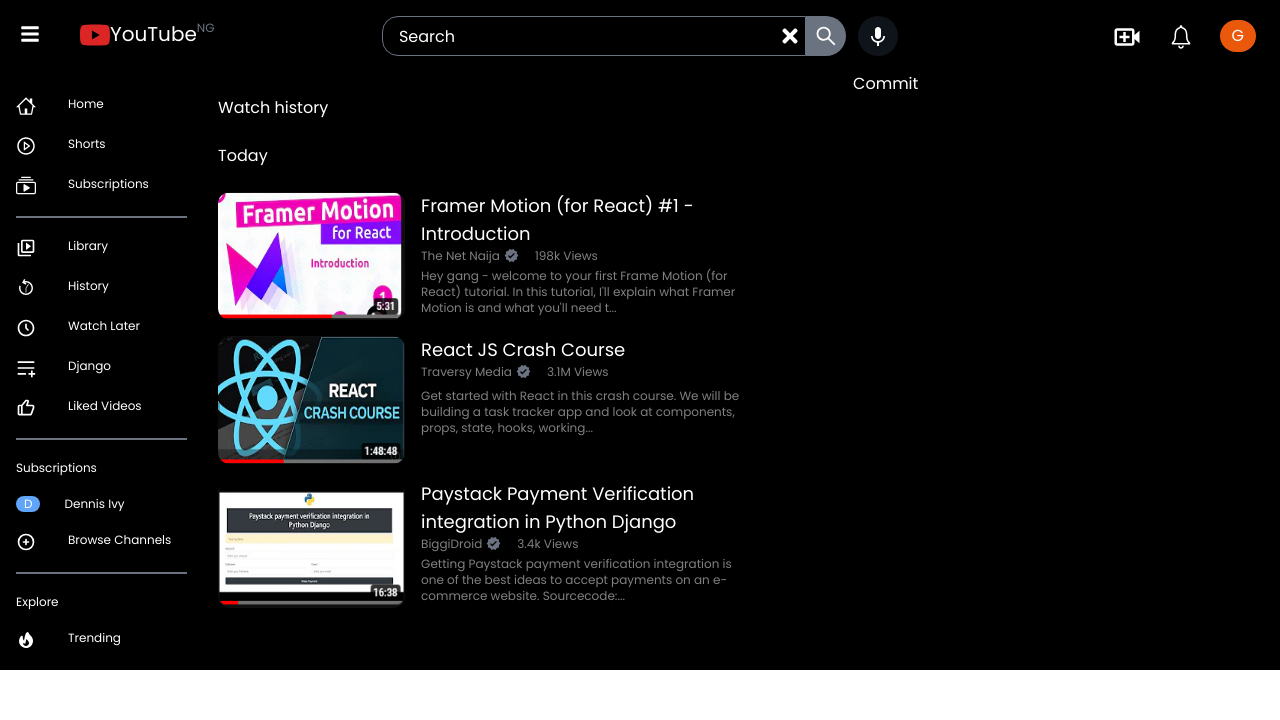
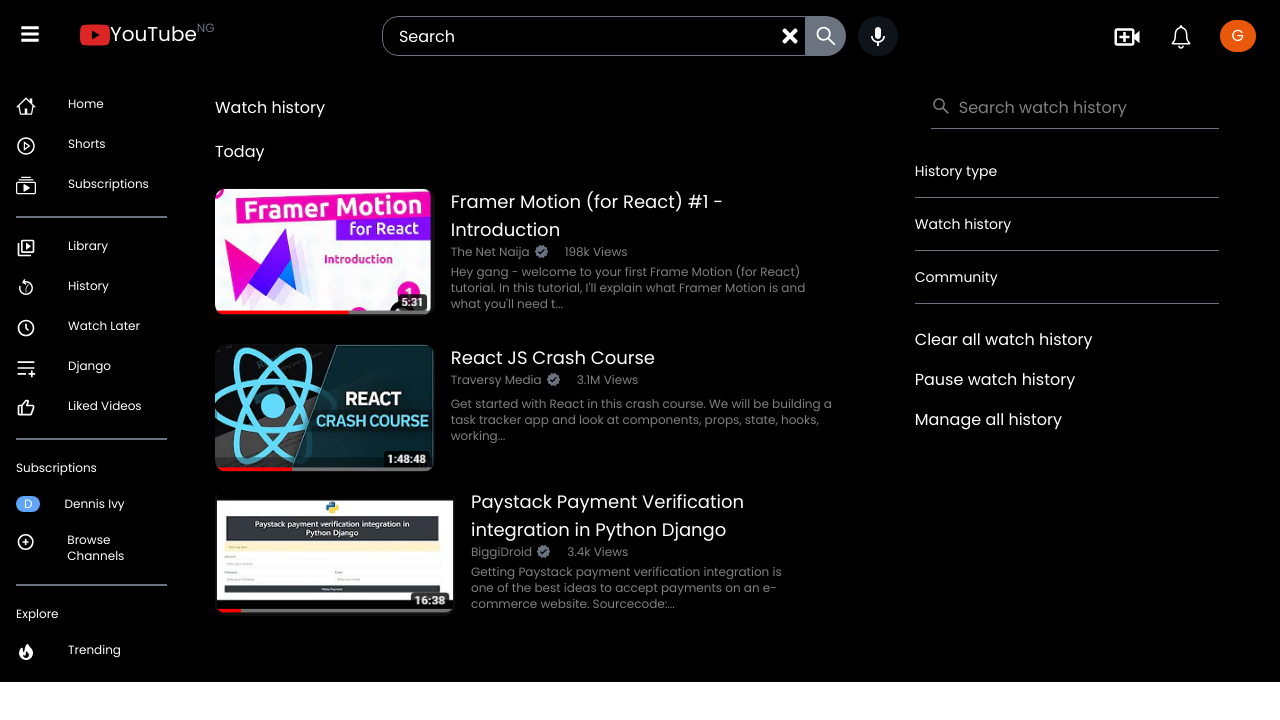
Before and after one commit to belemaaa/grid, a React (Create React App) app: page / in a window 1280 px wide. Shown: the top 720 px of the page. Built offline with nearby package versions, Linux system fonts and the light colour scheme.

Commit message:
commiting changes

```diff
--- a/src/components/Column1.jsx
+++ b/src/components/Column1.jsx
@@ -12,7 +12,7 @@
 
 const Column1 = () => {
   return (
-    <div className='flex items-start justify-start w-60 bg-black flex-row'>
+    <div className='flex items-start justify-start w-60 bg-black'>
       <div className='mt-6 text-white text-xs'>
         <div className='mb-5 flex flex-row'>
           <GoHome size={20} className='ml-4 mr-8'/>
--- a/src/components/Column2.jsx
+++ b/src/components/Column2.jsx
@@ -6,9 +6,9 @@
 
 const Column2 = () => {
   return (
-    <div className='flex w-1/2 bg-black flex-row'>
-      <div className='text-white ml-4'>
-        <div className='mt-6 mb-6'>
+    <div className='flex w-3/4 bg-black flex-row'>
+      <div className='text-white ml-12'>
+        <div className='mt-6 mb-5'>
           Watch history
         </div>
 
@@ -21,7 +21,7 @@
             <img src={framer} className='rounded-xl h-32 w-60' />
           </div>
 
-          <div className='max-w-xs ml-4'>
+          <div className='max-w-sm ml-4 mb-4'>
             <p className='text-lg'>Framer Motion (for React) #1 - <br/> Introduction</p>
             <p className='text-white text-opacity-50 text-xs flex'>The Net Naija
             <span><MdVerified size={15} className='text-gray-500 mt-0 ml-1'/></span>
@@ -39,7 +39,7 @@
             <img src={crashCourse} className='rounded-xl h-32 w-60' />
           </div>
 
-          <div className='max-w-xs ml-4'>
+          <div className='max-w-sm ml-4'>
             <p className='text-lg'>React JS Crash Course</p>
             <p className='text-white text-opacity-50 text-xs flex'>Traversy Media
             <span><MdVerified size={15} className='text-gray-500 mt-0 ml-1'/></span>
--- a/src/components/Column3.jsx
+++ b/src/components/Column3.jsx
@@ -1,10 +1,27 @@
 import React from 'react'
+import {AiOutlineSearch} from 'react-icons/ai'
 
 const Column3 = () => {
   return (
-    <div className='flex w-1/2 bg-black flex-row text-white'>
-        <div className='ml-28'>
-          Commit
+    <div className='flex flex-row w-1/2 bg-black text-white'>
+        <div className='ml-20'>
+          <div className='mt-6 ml-4'>
+            <p className='flex border-b border-b-gray-500 pb-2 text-white text-opacity-50 w-72'>
+              <AiOutlineSearch size={20} className='text-white text-opacity-50 mr-2'/>
+            Search watch history </p>
+          </div>
+
+          <div className='flex flex-col text-sm'>
+            <p className='mt-8 border-b border-b-gray-500 pb-4'>History type</p>
+            <p className='mt-4 border-b border-b-gray-500 pb-4 flex flex-row'>Watch history</p>
+            <p className='mt-4 border-b border-b-gray-500 pb-4 mb-6 flex flex-row'>Community</p>
+          </div>
+
+          <div className='flex flex-col'>
+            <p className='mb-4 flex flex-row'>Clear all watch history</p>
+            <p className='mb-4 flex flex-row'>Pause watch history</p>
+            <p className='mb-4 flex flex-row'>Manage all history</p>
+          </div>
         </div>
     </div>
   )
```
